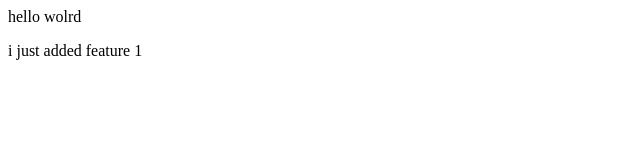
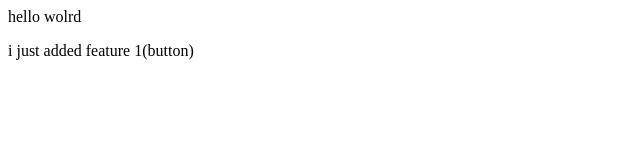
Before and after one commit to Bhanu6996/local-repo, a plain HTML site: page index.html in a window 1280 px wide. Shown: the full height of the page, 0-640 px from the left. Drawn offline with Linux system fonts and the light colour scheme.

```diff
--- a/index.html
+++ b/index.html
@@ -1,2 +1,2 @@
 <p>hello wolrd</p>
-<p>i just added feature 1</p>
+<p>i just added feature 1(button)</p>
```
